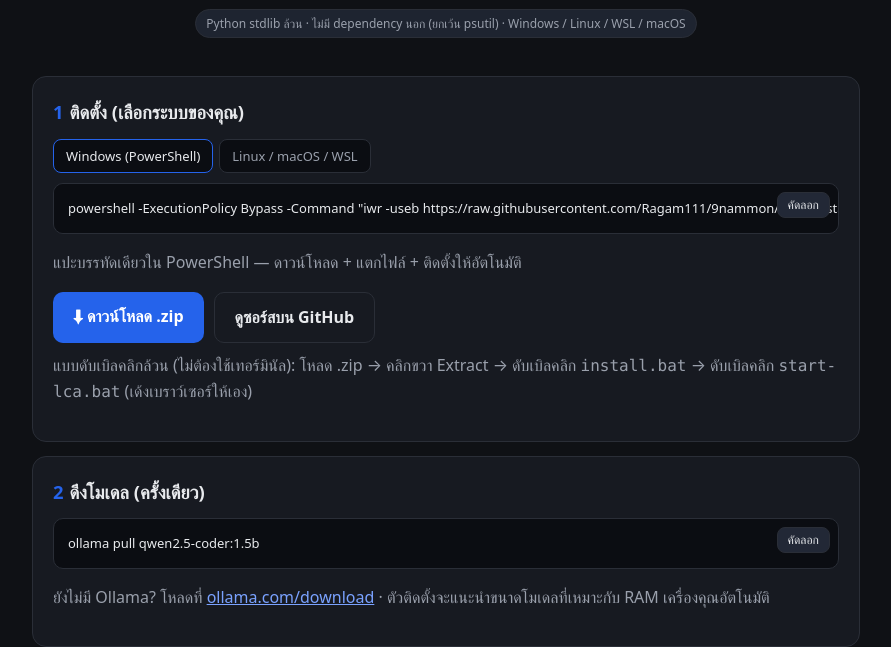
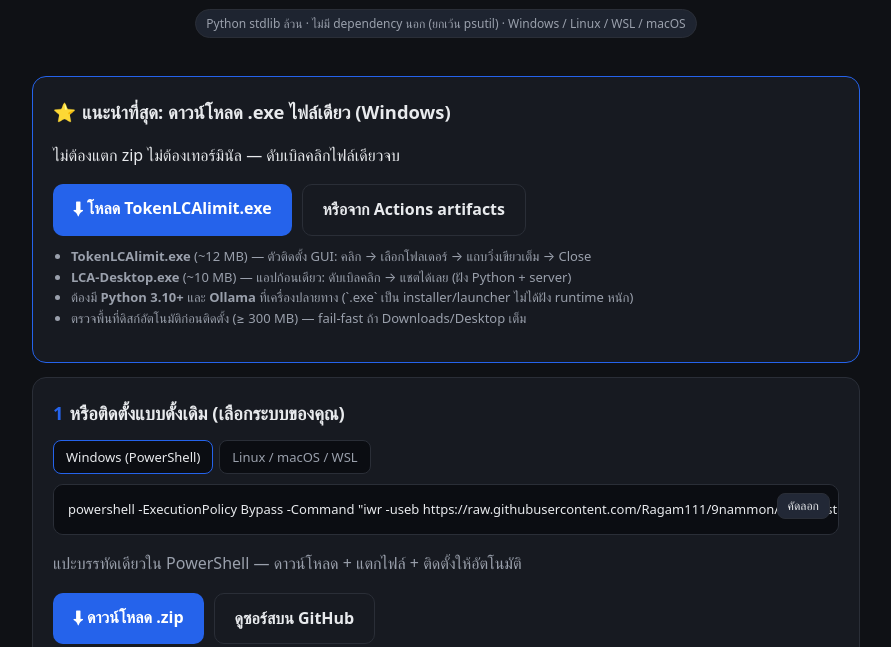
Before and after one commit to Ragam111/9nammon, a plain HTML site: page app/install.html in a window 1280 px wide. Shown: the part 153-800 px from the top of the page, without its empty margins (194-1085 px from the left). Drawn offline with Linux system fonts and the light colour scheme.

Commit message:
docs(installers): อัพเดต install.bat/.ps1/online + install.html ให้ชี้ .exe (#96)
install.bat/.ps1/online banner + app/install.html การ์ด .exe บนสุด ชี้ Releases + Actions artifacts

```diff
--- a/app/install.html
+++ b/app/install.html
@@ -51,8 +51,23 @@
     <div class="badge">Python stdlib ล้วน · ไม่มี dependency นอก (ยกเว้น psutil) · Windows / Linux / WSL / macOS</div>
   </header>
 
+  <div class="card" style="border-color:var(--accent);">
+    <h2><span class="step">⭐</span>แนะนำที่สุด: ดาวน์โหลด .exe ไฟล์เดียว (Windows)</h2>
+    <p>ไม่ต้องแตก zip ไม่ต้องเทอร์มินัล — ดับเบิลคลิกไฟล์เดียวจบ</p>
+    <div class="row">
+      <a class="btn" href="https://github.com/Ragam111/9nammon/releases/latest">⬇ โหลด TokenLCAlimit.exe</a>
+      <a class="btn ghost" href="https://github.com/Ragam111/9nammon/actions/workflows/build-exe.yml">หรือจาก Actions artifacts</a>
+    </div>
+    <ul class="muted" style="margin-top:10px; padding-left:18px; font-size:13px;">
+      <li><b>TokenLCAlimit.exe</b> (~12 MB) — ตัวติดตั้ง GUI: คลิก → เลือกโฟลเดอร์ → แถบวิ่งเขียวเต็ม → Close</li>
+      <li><b>LCA-Desktop.exe</b> (~10 MB) — แอปก้อนเดียว: ดับเบิลคลิก → แชตได้เลย (ฝัง Python + server)</li>
+      <li>ต้องมี <b>Python 3.10+</b> และ <b>Ollama</b> ที่เครื่องปลายทาง (`.exe` เป็น installer/launcher ไม่ได้ฝัง runtime หนัก)</li>
+      <li>ตรวจพื้นที่ดิสก์อัตโนมัติก่อนติดตั้ง (≥ 300 MB) — fail-fast ถ้า Downloads/Desktop เต็ม</li>
+    </ul>
+  </div>
+
   <div class="card">
-    <h2><span class="step">1</span>ติดตั้ง (เลือกระบบของคุณ)</h2>
+    <h2><span class="step">1</span>หรือติดตั้งแบบดั้งเดิม (เลือกระบบของคุณ)</h2>
     <div class="tab-row">
       <div class="tab active" data-os="win">Windows (PowerShell)</div>
       <div class="tab" data-os="nix">Linux / macOS / WSL</div>
```
Also changed, not shown: 3 other files.
